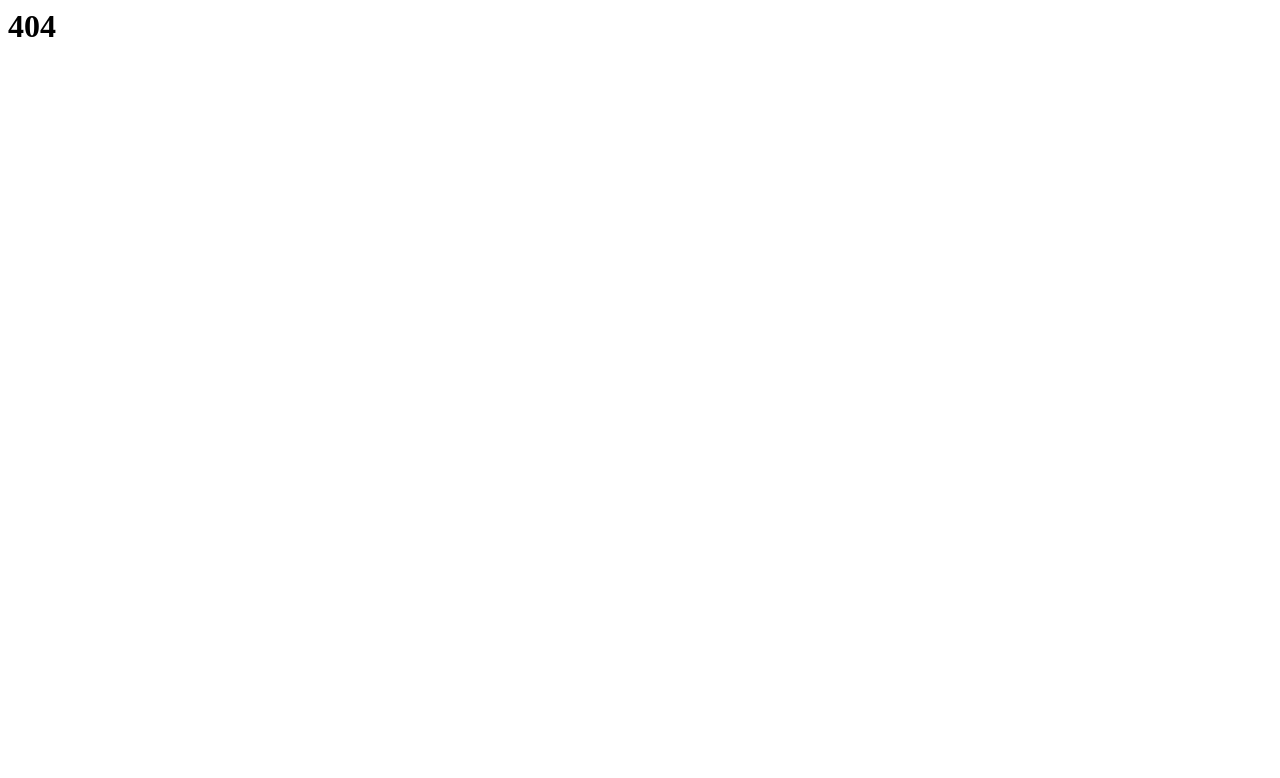
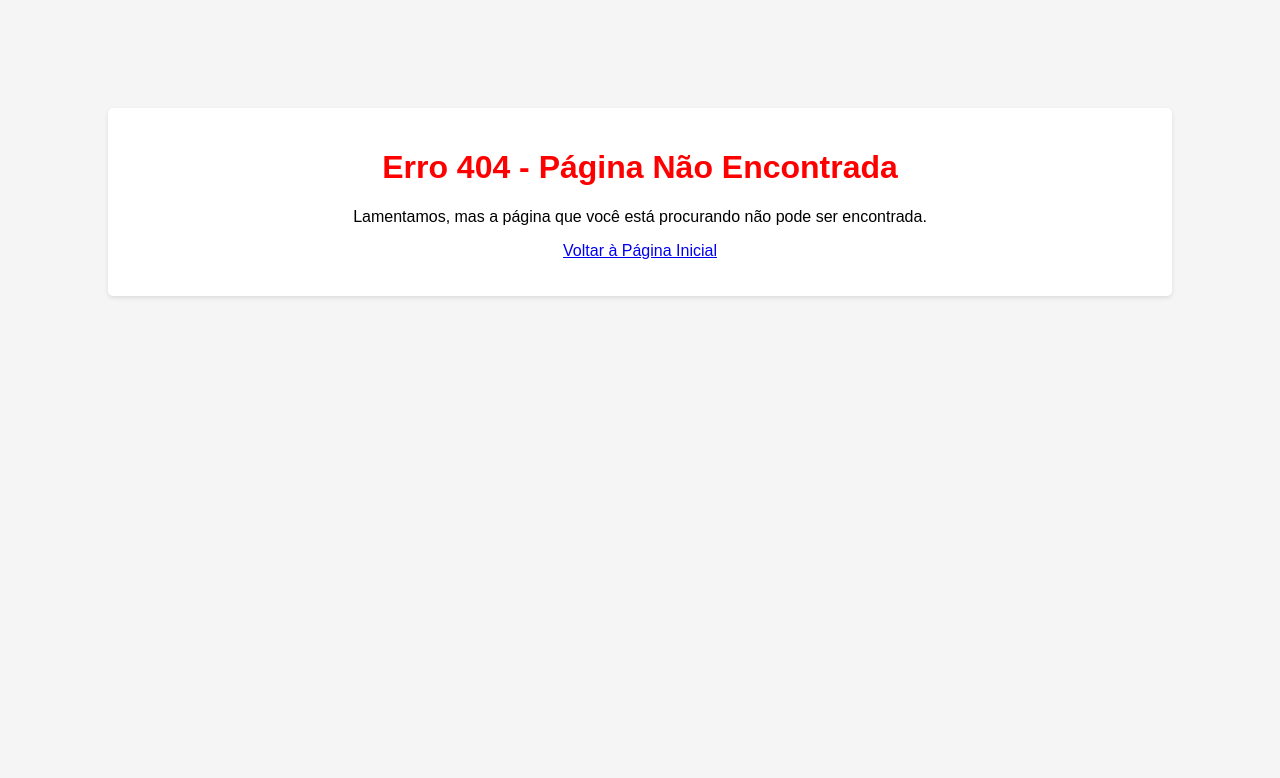
Before and after one commit to ZeMendes17/SIO_Vulnerabilities, a Flask app: page /shop/ in a window 1280 px wide. Before the commit the part shown is almost empty. Shown: the top 778 px of the page. Run offline with Flask 3, Linux system fonts and the light colour scheme.

Commit message:
pagina 404

```diff
--- a/app/templates/404.html
+++ b/app/templates/404.html
@@ -1,4 +1,35 @@
-{% block container %}
-
-<h1>404</h1>
-{% endblock %}
+<!DOCTYPE html>
+<html lang="en">
+  <head>
+    <meta charset="UTF-8" />
+    <meta name="viewport" content="width=device-width, initial-scale=1.0" />
+    <title>Página de Erro</title>
+    <style>
+      body {
+        font-family: Arial, sans-serif;
+        background-color: #f5f5f5;
+        text-align: center;
+        padding: 100px;
+      }
+      .error-container {
+        background-color: #fff;
+        border-radius: 5px;
+        box-shadow: 0 2px 4px rgba(0, 0, 0, 0.1);
+        padding: 20px;
+      }
+      h1 {
+        color: #ff0000;
+      }
+    </style>
+  </head>
+  <body>
+    <div class="error-container">
+      <h1>Erro 404 - Página Não Encontrada</h1>
+      <p>
+        Lamentamos, mas a página que você está procurando não pode ser
+        encontrada.
+      </p>
+      <p><a href="/">Voltar à Página Inicial</a></p>
+    </div>
+  </body>
+</html>
```
Also changed, not shown: app/utils.py (+8 -6 lines), 1 other file.
